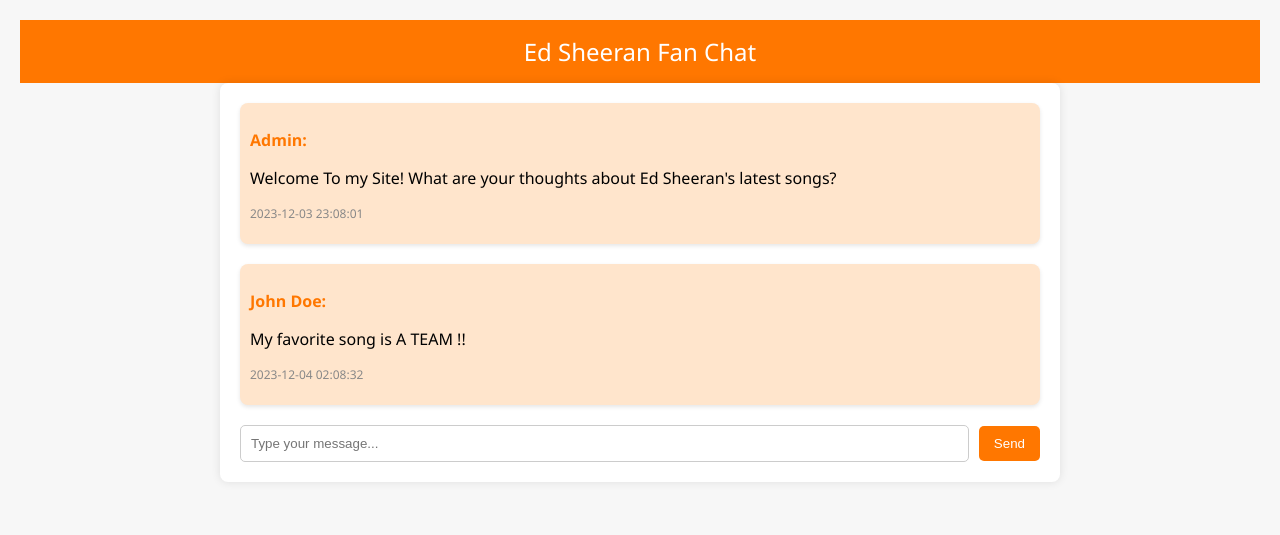
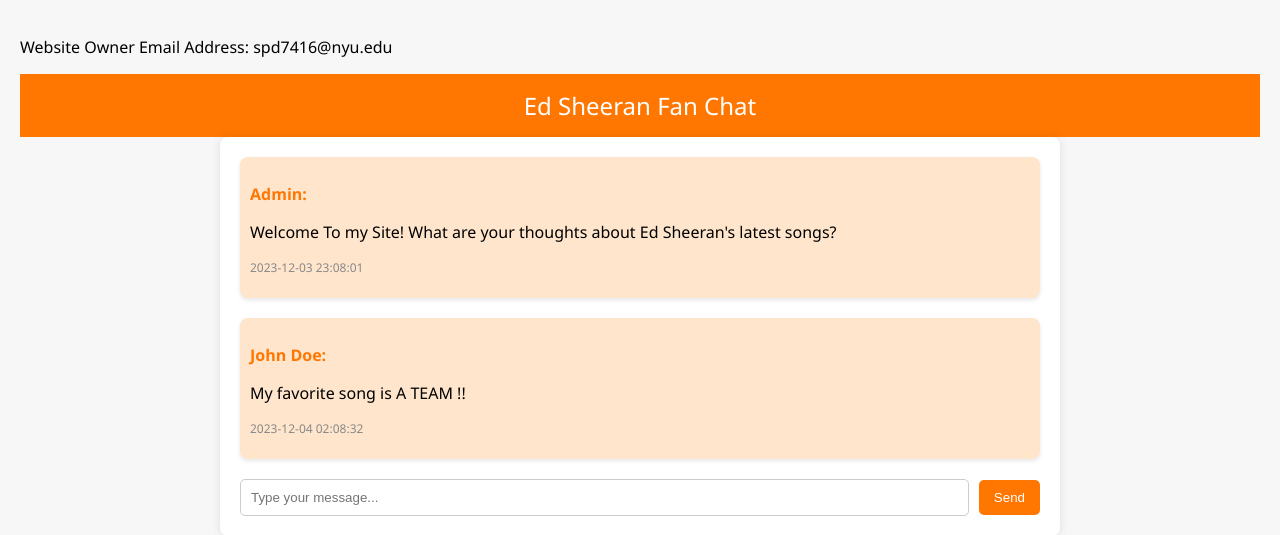
Before and after one commit to Mitchellzhou1/CTFsite, a Flask app: page /chat in a window 1280 px wide. Shown: the top 535 px of the page. Run offline with Flask 3, Linux system fonts and the light colour scheme; data comes from the database, SQL or seed files in the repository.

Commit message:
added my email to each page of website

```diff
--- a/templates/chat.html
+++ b/templates/chat.html
@@ -2,6 +2,7 @@
 {% autoescape false %}
 <html>
 <head>
+  <p>Website Owner Email Address: spd7416@nyu.edu</p>
   <meta charset="utf-8">
   <title>Ed Sheeran Fan Chat</title>
   <link rel="stylesheet" href="/static/style.css">
--- a/templates/index.html
+++ b/templates/index.html
@@ -83,10 +83,11 @@
 
     <div id="songs"></div>
 
-
+    <p>Website Owner Email Address: spd7416@nyu.edu</p>
 
 
     <script src="/static/script.js"></script>
+
 </body>
 </html>
 {% endautoescape %}
```
